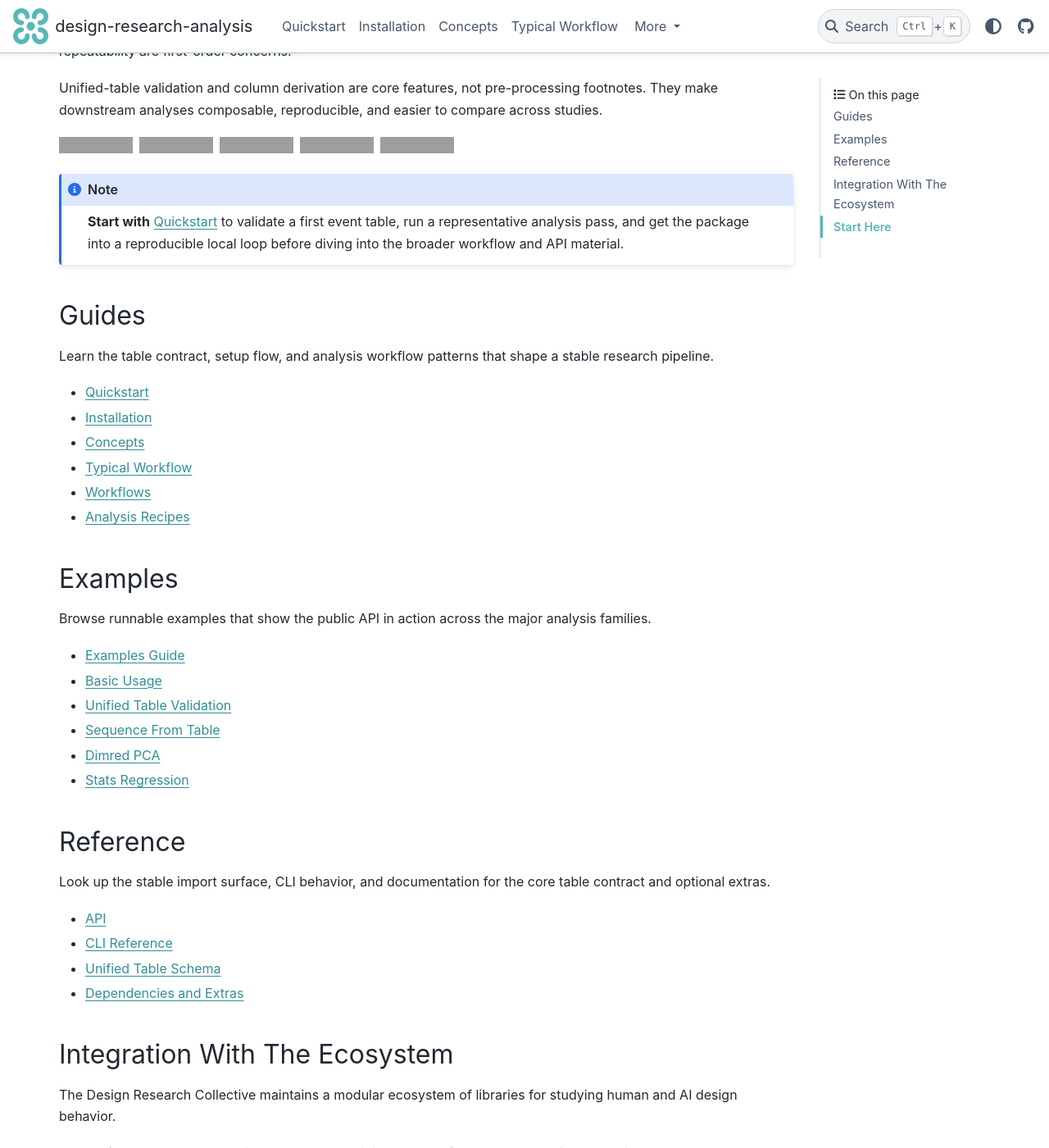
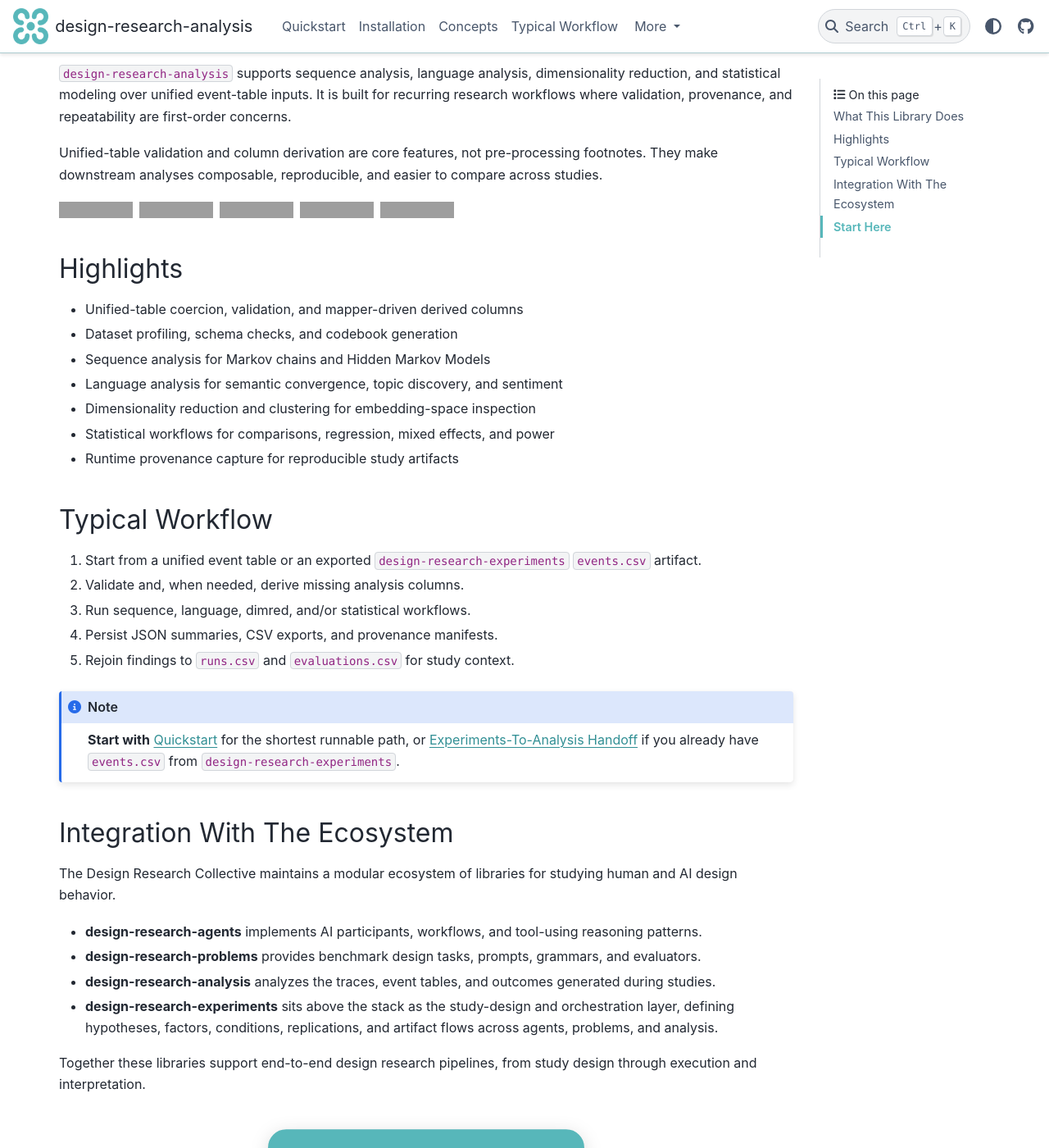
Before and after one commit to cmudrc/design-research-analysis, a Sphinx documentation site: the page built from docs/index.rst, in a window 1280 px wide and 1400 px high, scrolled down 216 px. Shown: the whole window at 82% size. Built offline with Sphinx 7.4.7 and the PyData theme 0.15.4, drawn with Linux system fonts in a browser that asks for light colours; some of the changed text lies outside the part shown; grey boxes are pictures that could not be loaded.

Commit message:
Close Allegheny docs and verification gaps

```diff
--- a/docs/index.rst
+++ b/docs/index.rst
@@ -2,6 +2,9 @@ design-research-analysis
 ========================
 
 The analysis layer for reproducible design-research event data.
+
+What This Library Does
+----------------------
 
 ``design-research-analysis`` supports sequence analysis, language analysis,
 dimensionality reduction, and statistical modeling over unified event-table
@@ -32,48 +35,32 @@ reproducible, and easier to compare across studies.
      </a>
    </div>
 
+Highlights
+----------
+
+- Unified-table coercion, validation, and mapper-driven derived columns
+- Dataset profiling, schema checks, and codebook generation
+- Sequence analysis for Markov chains and Hidden Markov Models
+- Language analysis for semantic convergence, topic discovery, and sentiment
+- Dimensionality reduction and clustering for embedding-space inspection
+- Statistical workflows for comparisons, regression, mixed effects, and power
+- Runtime provenance capture for reproducible study artifacts
+
+Typical Workflow
+----------------
+
+1. Start from a unified event table or an exported
+   ``design-research-experiments`` ``events.csv`` artifact.
+2. Validate and, when needed, derive missing analysis columns.
+3. Run sequence, language, dimred, and/or statistical workflows.
+4. Persist JSON summaries, CSV exports, and provenance manifests.
+5. Rejoin findings to ``runs.csv`` and ``evaluations.csv`` for study context.
+
 .. note::
 
-   **Start with** :doc:`quickstart` to validate a first event table, run a
-   representative analysis pass, and get the package into a reproducible local
-   loop before diving into the broader workflow and API material.
-
-Guides
-------
-
-Learn the table contract, setup flow, and analysis workflow patterns that
-shape a stable research pipeline.
-
-- :doc:`quickstart`
-- :doc:`installation`
-- :doc:`concepts`
-- :doc:`typical_workflow`
-- :doc:`workflows`
-- :doc:`analysis_recipes`
-
-Examples
---------
-
-Browse runnable examples that show the public API in action across the major
-analysis families.
-
-- :doc:`examples/index`
-- :doc:`examples/basic_usage`
-- :doc:`examples/unified_table_validation`
-- :doc:`examples/sequence_from_table`
-- :doc:`examples/dimred_pca`
-- :doc:`examples/stats_regression`
-
-Reference
----------
-
-Look up the stable import surface, CLI behavior, and documentation for the
-core table contract and optional extras.
-
-- :doc:`api`
-- :doc:`cli_reference`
-- :doc:`unified_table_schema`
-- :doc:`dependencies_and_extras`
+   **Start with** :doc:`quickstart` for the shortest runnable path, or
+   :doc:`experiments_handoff` if you already have ``events.csv`` from
+   ``design-research-experiments``.
 
 Integration With The Ecosystem
 ------------------------------
@@ -100,6 +87,7 @@ Start Here
 - :doc:`quickstart`
 - :doc:`installation`
 - :doc:`concepts`
+- :doc:`experiments_handoff`
 - :doc:`typical_workflow`
 - :doc:`examples/index`
 - :doc:`api`
@@ -107,16 +95,31 @@ Start Here
 
 .. toctree::
    :maxdepth: 2
+   :caption: Documentation
    :hidden:
 
    quickstart
    installation
    concepts
    typical_workflow
+   examples/index
+   api
+
+.. toctree::
+   :maxdepth: 2
+   :caption: Development
+   :hidden:
+
+   dependencies_and_extras
+   Contributing <https://github.com/cmudrc/design-research-analysis/blob/main/CONTRIBUTING.md>
+
+.. toctree::
+   :maxdepth: 2
+   :caption: Additional Guides
+   :hidden:
+
+   experiments_handoff
    workflows
    analysis_recipes
-   examples/index
-   api
    unified_table_schema
    cli_reference
-   dependencies_and_extras
--- a/docs/quickstart.rst
+++ b/docs/quickstart.rst
@@ -58,6 +58,7 @@ This demonstrates the package design: schema discipline first, analysis second.
 -------------------
 
 - :doc:`concepts`
+- :doc:`experiments_handoff`
 - :doc:`typical_workflow`
 - :doc:`workflows`
 - :doc:`examples/index`
@@ -69,3 +70,7 @@ In a typical study, ``design-research-agents`` provides executable
 participants, ``design-research-problems`` supplies the task,
 ``design-research-experiments`` defines the study structure, and
 ``design-research-analysis`` interprets the resulting records.
+
+If you are starting from exported study artifacts rather than an in-memory
+table, use :doc:`experiments_handoff` for the recommended ``events.csv`` to
+analysis path.
--- a/docs/typical_workflow.rst
+++ b/docs/typical_workflow.rst
@@ -6,6 +6,10 @@ Typical Workflow
 
 Load event-table records and identify the study context (conditions, actors,
 outcomes).
+
+If you are working from ``design-research-experiments`` exports, start with
+``events.csv`` and use :doc:`experiments_handoff` for the canonical validation
+and rejoin flow back to ``runs.csv`` and ``evaluations.csv``.
 
 2. Instantiate core objects
 ---------------------------
```
Also changed, not shown: CONTRIBUTING.md (+4 -0 lines), docs/experiments_handoff.rst (added, +132 -0 lines), docs/unified_table_schema.rst (+8 -0 lines), 1 other file.
